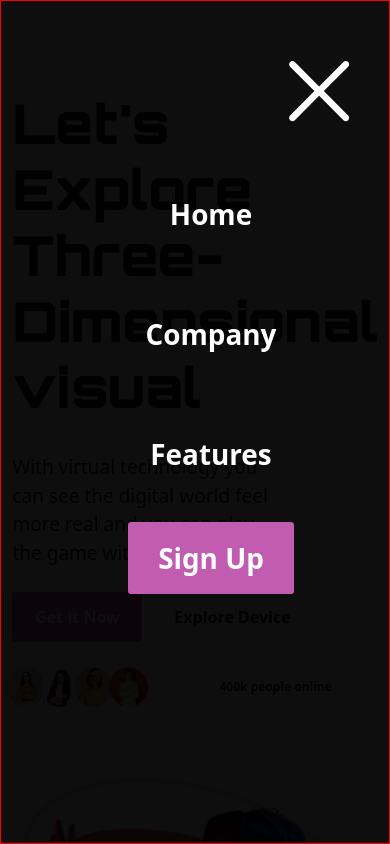
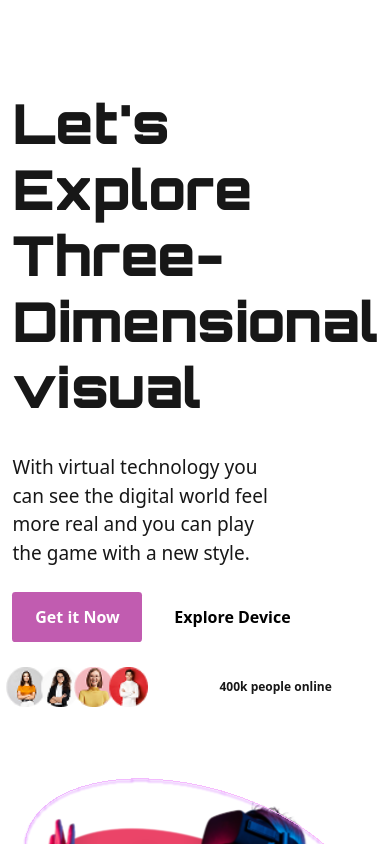
Before and after one commit to rvxx007/ImmverseAI, a Next.js app in the folder immverseai/: page / in a window 390 px wide. Shown: the top 844 px of the page. Built offline with nearby package versions, Linux system fonts and the light colour scheme.

Commit message:
hamburger menu with open,close done

```diff
--- a/immverseai/src/app/page.js
+++ b/immverseai/src/app/page.js
@@ -1,3 +1,4 @@
+"use client"
 import Image from "next/image";
 import styles from "./page.module.css";
 import Navbar from "@/components/Navbar";
@@ -6,12 +7,16 @@ import Banner from "@/components/Banner";
 import FeaturesCardSection from "@/components/FeaturesCardSection";
 import ClientView from "@/components/ClientView";
 import SideNavMenu from "@/components/SideNavMenu";
+import { useState } from "react";
 
 export default function Home() {
+
+  const [open, setOpen] = useState(false);
+
   return (
    <main className="container mainBlock position-relative">
-    <Navbar/>
-    <SideNavMenu/>
+    <Navbar obj={[open, setOpen]}/>
+    <SideNavMenu obj={[open, setOpen]}/>
     <Hero/>
     <Banner />
     <FeaturesCardSection/>
--- a/immverseai/src/components/Navbar.jsx
+++ b/immverseai/src/components/Navbar.jsx
@@ -1,3 +1,4 @@
+"use client"
 import React from "react";
 import Image from "next/image";
 import logo from "../../public/ImmverseAI.svg";
@@ -5,7 +6,12 @@ import logo from "../../public/ImmverseAI.svg";
 import hmbMenu from "../../public/hamMenu.svg";
 import Link from "next/link";
 
-const Navbar = () => {
+const Navbar = ({obj}) => {
+
+
+    const [open, setOpen]= obj;
+
+
   return (
     <header className="navbar">
       <nav>
@@ -26,6 +32,7 @@ const Navbar = () => {
             height={50}
             src={hmbMenu}
             alt="ham menu"
+            onClick={()=>setOpen(true)}
           />
           <ul className=" menu-list menu-list-text">
             <li>
--- a/immverseai/src/components/SideNavMenu.jsx
+++ b/immverseai/src/components/SideNavMenu.jsx
@@ -1,14 +1,17 @@
+
 import React from 'react'
 import Link from "next/link";
 import Image from 'next/image';
 import close from "../../public/close.svg"
 
-const SideNavMenu = () => {
+const SideNavMenu = ({obj}) => {
+  const [open, setOpen]= obj;
+
   return (
-    <aside className='w-100 sidenavmenu position-absolute top-0 end-0 bor d-flex flex-column justify-content-start gap-5 align-items-center'>
+    <aside className={`w-100 ${open?"d-flex":"d-none"} sidenavmenu position-absolute top-0 end-0 bor d-flex flex-column justify-content-start gap-5 align-items-center`}>
         <ul className="w-100 sidenav-ul fs-1 fs-bold d-flex flex-column justify-content-evenly gap-5 align-items-center">
         <li className=' list-item-close'>
-              <span ><Image src={close} width={80} height={80} alt='close'/></span>
+              <span className='' onClick={()=>setOpen(false)}><Image  src={close} width={50} height={50} alt='close'/></span>
             </li>
             <li className=' list-item'>
               <Link className="link-list" href={"/"}>
```
